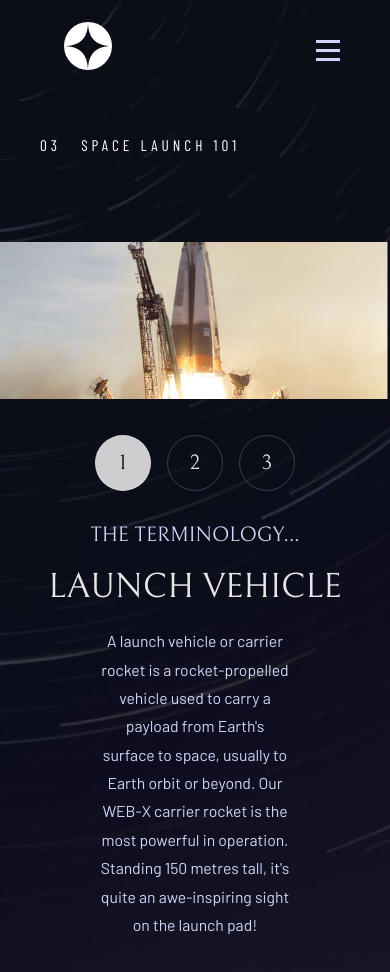
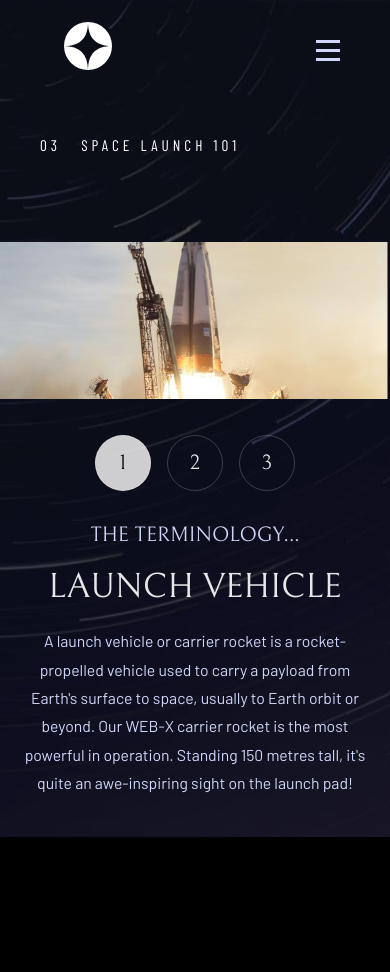
Before and after one commit to nshahaf/space-tourism, a React (Vite) app: page /technology in a window 390 px wide. Shown: the top 972 px of the page. After the commit the page ends 844 px from the top, so only its background shows below. Built offline with nearby package versions, Linux system fonts and the light colour scheme.

Commit message:
tech mobile layout

```diff
--- a/src/assets/styles/pages/_crew.scss
+++ b/src/assets/styles/pages/_crew.scss
@@ -2,6 +2,9 @@
   background-image: url(/src/assets/images/crew/background-crew-desktop.jpg);
   background-size: cover;
   background-position: center;
+  @include for-wide-layout{
+    height: 100vh;
+  }
 
   main {
     height: 100%;
--- a/src/assets/styles/pages/_destination.scss
+++ b/src/assets/styles/pages/_destination.scss
@@ -3,6 +3,10 @@
   background-size: cover;
   background-position: center;
   color: white;
+  @include for-wide-layout{
+    height: 100vh;
+    overflow-y: hidden;
+  }
 
 
   .content {
--- a/src/assets/styles/pages/_technology.scss
+++ b/src/assets/styles/pages/_technology.scss
@@ -4,6 +4,9 @@
     background-position: center;
     color: white;
     text-transform: uppercase;
+    @include for-wide-layout{
+        height: 100vh;
+    }
 
     .content-container {
         display: flex;
@@ -110,7 +113,11 @@
 
             p {
                 text-transform: none;
-                padding-inline: 100px;
+
+                padding-inline: 15px;
+                @include for-normal-layout{
+                    padding-inline: 100px;
+               }
 
             }
 
```
